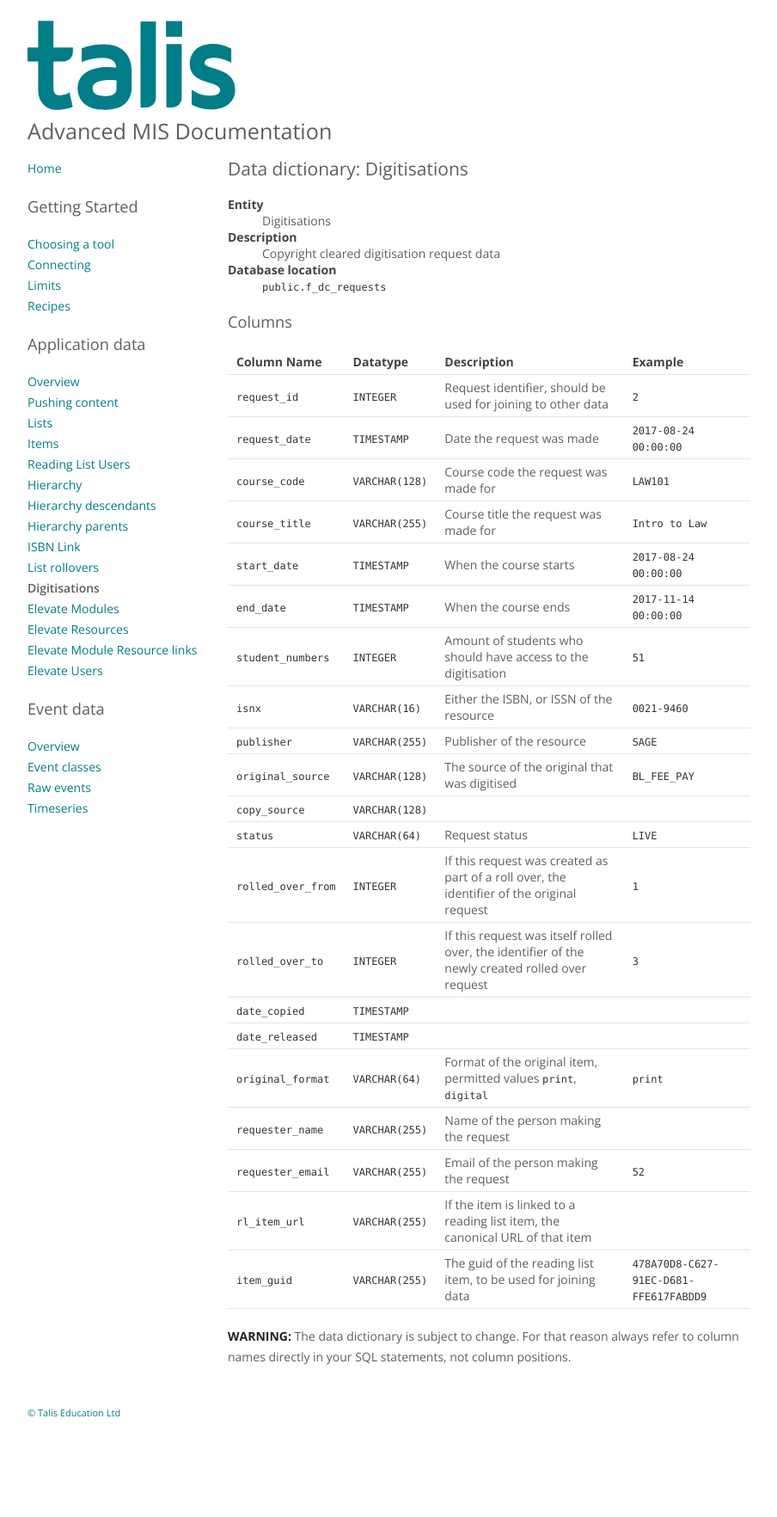
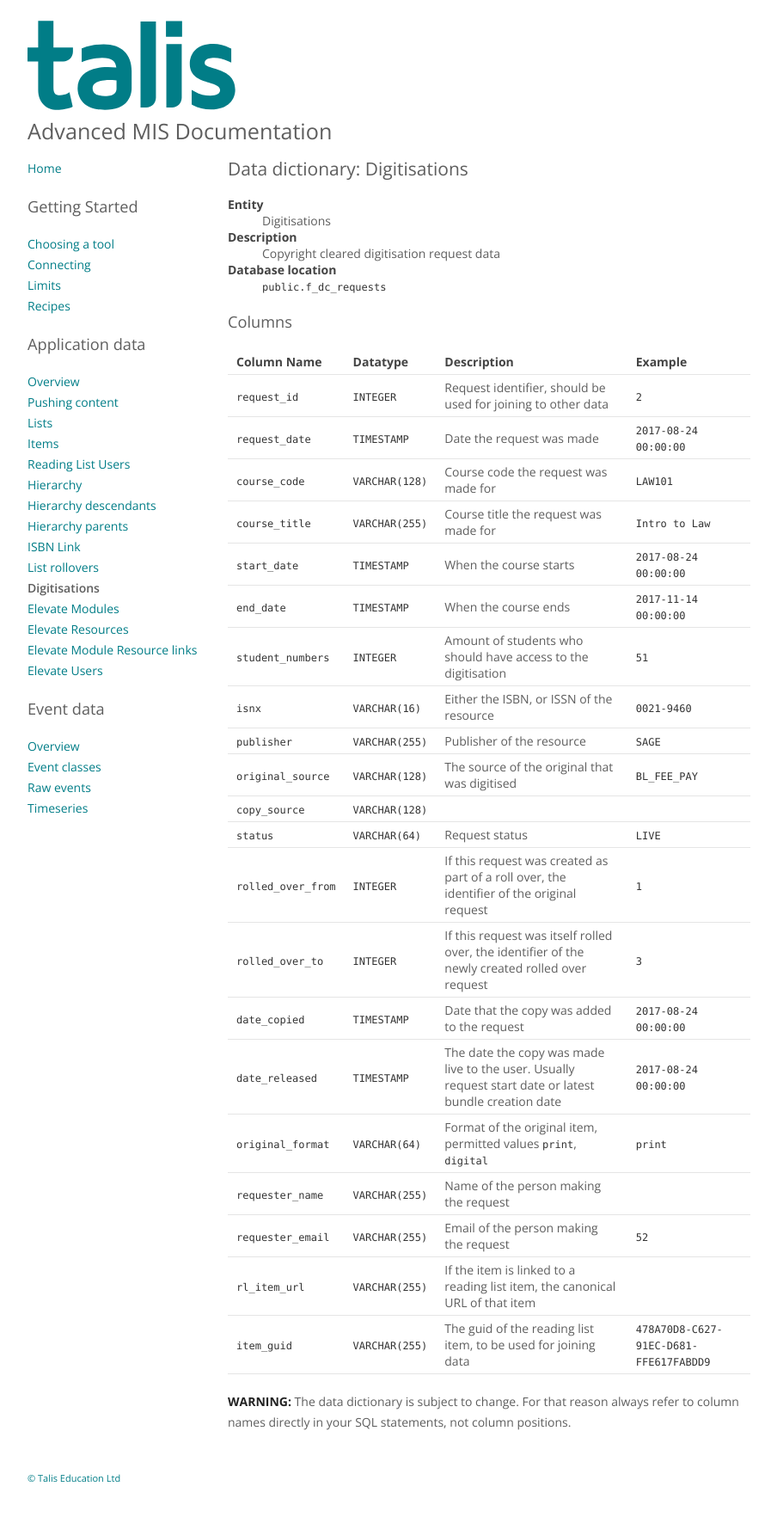
Before and after one commit to techfromsage/advanced-mis, a Jekyll site: the page built from topics/digitisations.md, in a window 1280 px wide. Shown: the whole page at 86% size, without its empty margins (142-1046 px from the left). Built offline with Jekyll 4.4.1, drawn with Linux system fonts in a browser that asks for light colours; before the commit the page ends 1688 px from its top, so only the background shows below that.

Commit message:
Add definitions to two date fields

```diff
--- a/topics/digitisations.md
+++ b/topics/digitisations.md
@@ -33,8 +33,8 @@ body_class: digitisations
 | `status` | `VARCHAR(64)` | Request status | `LIVE` |
 | `rolled_over_from` | `INTEGER` | If this request was created as part of a roll over, the identifier of the original request | `1` |
 | `rolled_over_to` | `INTEGER` | If this request was itself rolled over, the identifier of the newly created rolled over request | `3` |
-| `date_copied` | `TIMESTAMP` |  |  |
-| `date_released` | `TIMESTAMP` |  |  |
+| `date_copied` | `TIMESTAMP` | Date that the copy was added to the request | `2017-08-24 00:00:00` |
+| `date_released` | `TIMESTAMP` | The date the copy was made live to the user. Usually request start date or latest bundle creation date | `2017-08-24 00:00:00` |
 | `original_format` | `VARCHAR(64)` | Format of the original item, permitted values `print`, `digital` | `print` |
 | `requester_name` | `VARCHAR(255)` | Name of the person making the request |  |
 | `requester_email` | `VARCHAR(255)` | Email of the person making the request | `52` |
```
